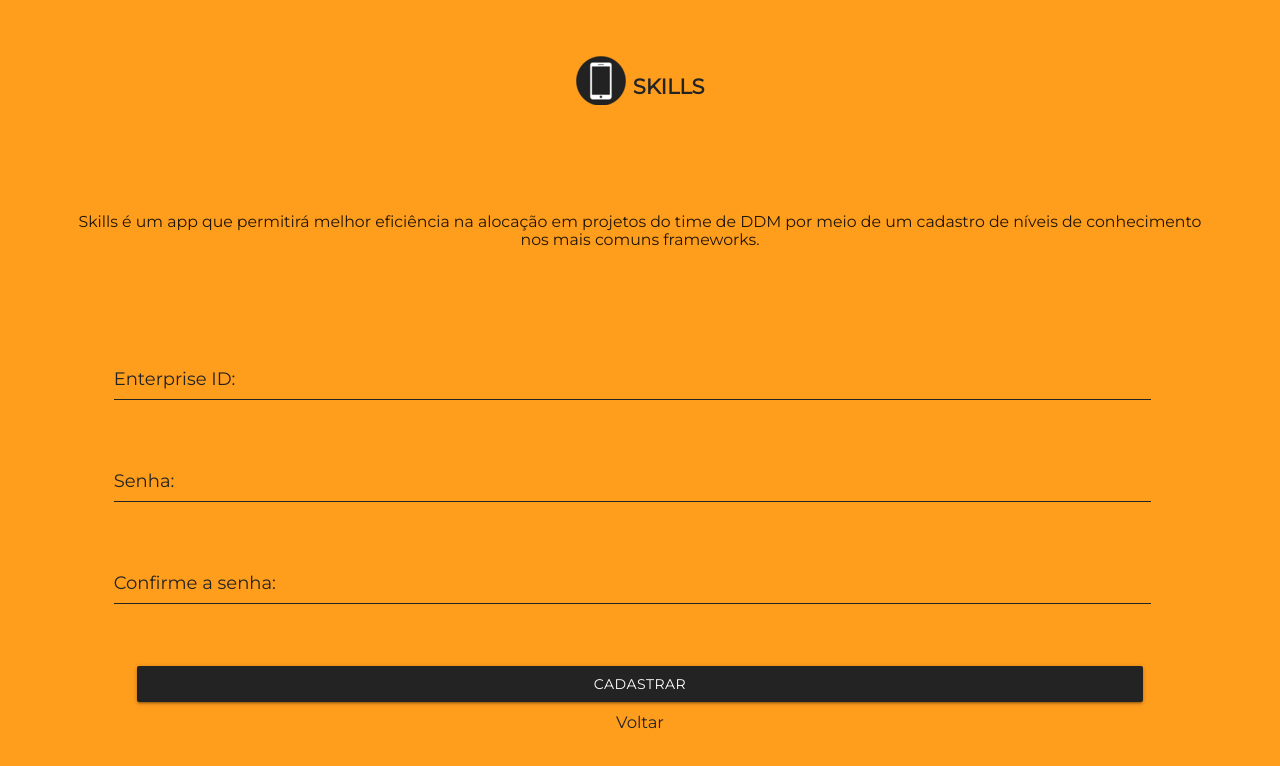
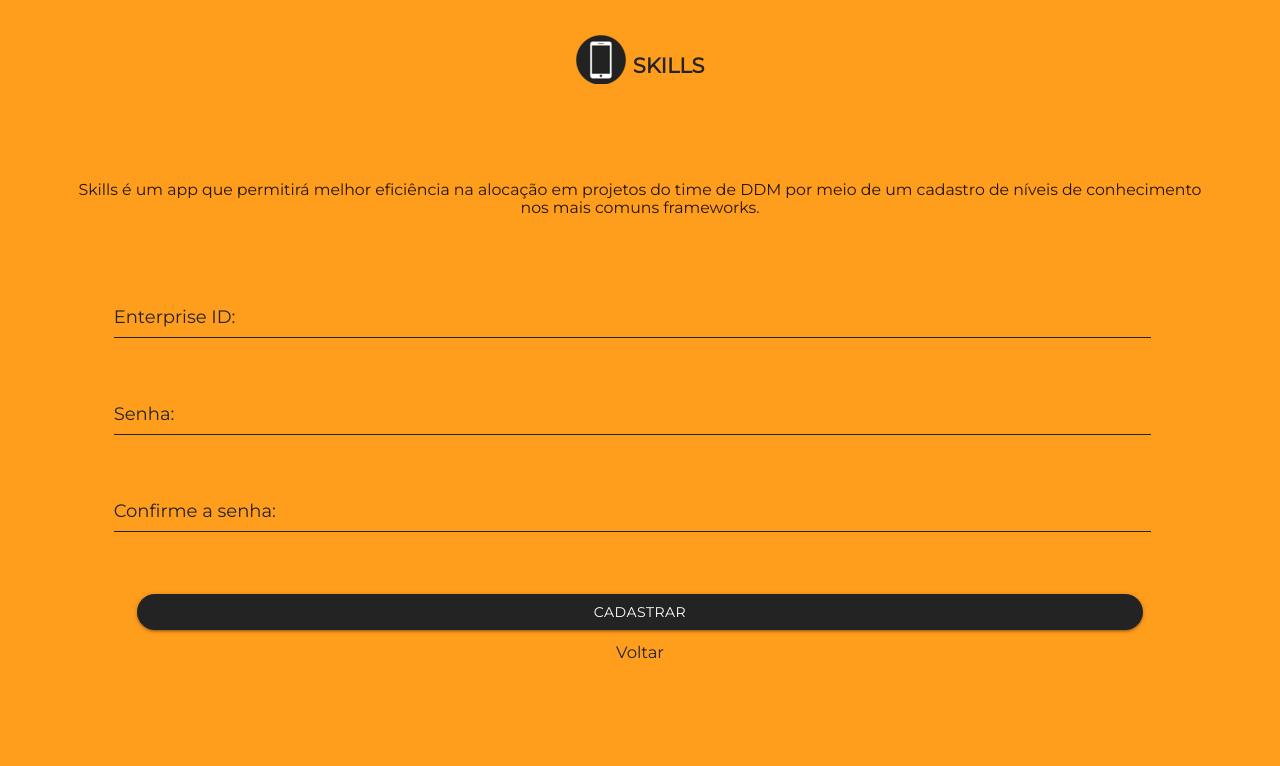
Before and after one commit to fernandacadena/skills, a plain HTML site: page index.html in a window 1280 px wide. Both pictures are taken after a click on the link "Não possui cadastro?". Drawn offline with Linux system fonts and the light colour scheme.

Commit message:
Layout fixes

```diff
--- a/index.html
+++ b/index.html
@@ -28,8 +28,8 @@
   <script type="text/javascript" src="scripts/firebase-database-5.4.0.min.js"></script>
 </head>
 
-<body class="body valign-wrapper" style="min-height: 100vh">
-  <section id="frmLogin">
+<body class="body valign-wrapper">
+  <section id="frmLogin" style="margin-top: 25px;">
     <!-- Logo -->
     <div class="col s12 center">
       <div class="center">
@@ -39,19 +39,19 @@
     </div>
     <br/>
     <!-- Description heading-->
-    <div class="row" style="padding: 5%">
-      <h6 class="text col s12 descriptionFont">Skills é um app que permitirá melhor eficiência na alocação em projetos do time de DDM por meio de um cadastro de níveis
+    <div class="row" style="padding: 5%;margin-top: 0px;margin-bottom: 0px;">
+      <h6 class="text col s12 descriptionFont" style="margin-top: 0px;">Skills é um app que permitirá melhor eficiência na alocação em projetos do time de DDM por meio de um cadastro de níveis
         de conhecimento nos mais comuns frameworks.</h3>
     </div>
     <div class="row" style="padding-left: 8%">
       <!-- EID Input-->
-      <div class="input-field col s12" style="width: 90%;">
+      <div class="input-field col s12" style="width: 90%;margin-bottom: 0px;margin-top: 0px;">
         <input type="text" id="txtEnterpriseID" class="validate" required style="font-family: 'Montserrat', sans-serif">
         <label for="txtEnterpriseID" class="txtFont" style="font-size:120%">Enterprise ID:</label>
         <span class="helper-text" style="font-size: 110%; font-family: 'Montserrat', sans-serif" data-error="Informe o EID" data-success=""></span>
       </div>
       <!-- Password Input -->
-      <div class="input-field col s12" style="width: 90%;">
+      <div class="input-field col s12" style="width: 90%;margin-bottom:0px;margin-top: 25px;">
         <input type="Password" id="txtPassword" class="validate" required style="font-family: 'Montserrat', sans-serif">
         <label for="txtPassword" class="txtFont" style="font-size:120%">Senha:</label>
         <span class="helper-text" style="font-size: 110%; font-family: 'Montserrat', sans-serif" data-error="Informe a senha" data-success=""></span>
@@ -59,7 +59,7 @@
         <a href="#" id="lnkForgotPassword" class="linkFont" style="float: right;font-style: italic">Esqueceu sua senha?</a>
       </div>
       <!-- Confirm Password Input -->
-      <div class="input-field col s12" id="pnlPasswordConfirm" style="width: 90%" style="font-family: 'Montserrat', sans-serif">
+      <div class="input-field col s12" id="pnlPasswordConfirm" style="width: 90%;display: block;margin-top: 25px;margin-bottom: 0px;">
         <input type="Password" id="txtPasswordConfirm" class="validate" required style="font-family: 'Montserrat', sans-serif">
         <label for="txtPasswordConfirm" class="txtFont" style="font-size:120%">Confirme a senha:</label>
         <span class="helper-text" style="font-size: 110%; font-family: 'Montserrat', sans-serif" data-error="Informe a confirmação da senha"
@@ -72,13 +72,13 @@
         <button type="button" id="btnLogin" class="btn waves-effect waves-light center" style="background-color: #232323; width: 80%; border-radius: 50px; font-family: 'Montserrat', sans-serif">Acessar</button>
       </div>
       <!-- Register Btn -->
-      <div class="col s12 center">
-        <button type="button" id="btnRegisterNewUser" class="btn waves-effect waves-light" style="background-color: #232323; width: 80%; border-radius: 50pxstyle=; font-family: 'Montserrat', sans-serif">Cadastrar</button>
+      <div class="col s12 center" style="margin-top: 15px;">
+        <button type="button" id="btnRegisterNewUser" class="btn waves-effect waves-light" style="background-color: #232323; width: 80%; border-radius: 50px; font-family: 'Montserrat', sans-serif">Cadastrar</button>
       </div>
       <br>
       <br>
       <!-- Register Link -->
-      <div class="col s12 center">
+      <div class="col s12 center" style="margin-top: 10px;">
         <a href="#" id="chkRegisterNewUser" class="linkFont">Não possui cadastro?</a>
       </div>
   </section>
@@ -117,7 +117,7 @@
 
   <!-- Modal User Skill -->
   <div id="mdlUserSkill" class="modal modal-fixed-footer">
-    <div class="modal-content">
+    <div class="modal-content" style="padding-left: 10px;">
       <input type="hidden" id="lblSkillID" />
 
       <input type="hidden" id="lblSkillImage" />
--- a/scripts/app.js
+++ b/scripts/app.js
@@ -286,7 +286,7 @@ var app = {
     app.arrMySkills.forEach(function (vSkill) {
       strListSkills += '<div class="col s6 m3" onclick="app.fnShowUserSkill(' + vSkill.id + ');">';
       strListSkills += '<div class="card" style="border-radius: 3%; background-color:' + vSkill.color + '">';
-      strListSkills += '<div class="card-image">';
+      strListSkills += '<div class="card-image center">';
       strListSkills += '<img src="images/' + vSkill.image + '" alt="" style="width: 50%; height: 50%; padding-top: 15%; display: inline;">';
       //strListSkills += '<span class="card-title black-text">'+ data.val().name +'</span>';
       strListSkills += '</div>';
```
Also changed, not shown: styles/materialize-1.0.0.min.css.
